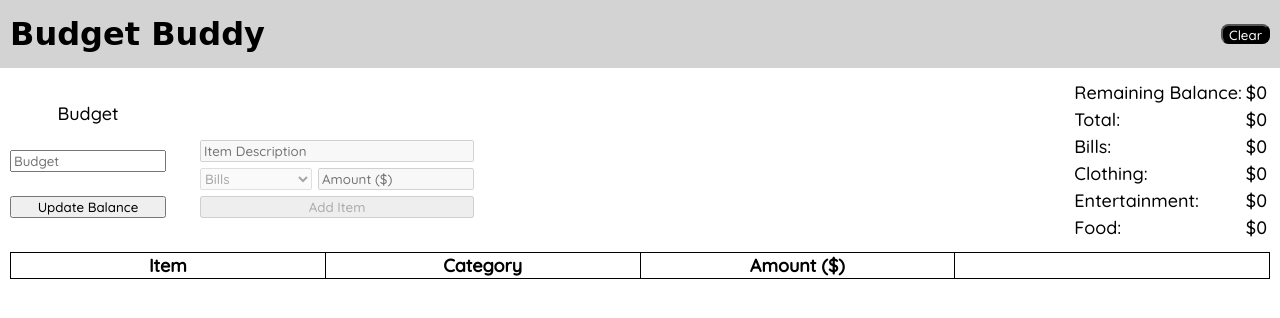
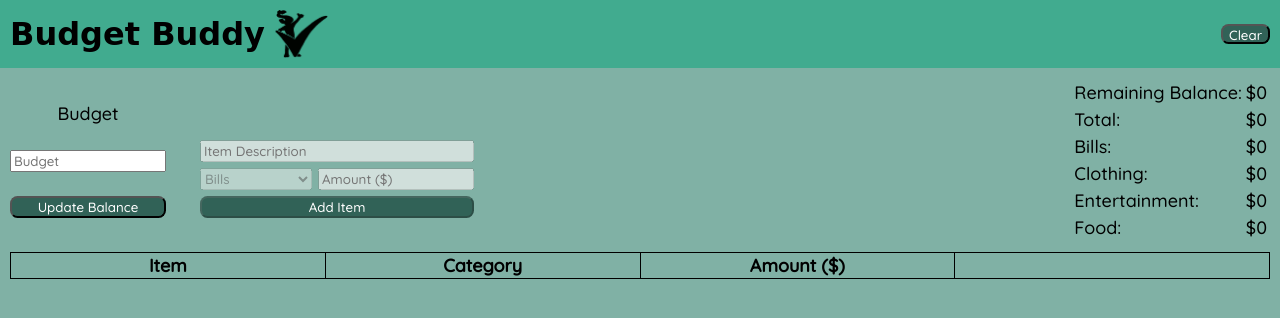
Before and after one commit to TysonWalkerII/budget-buddy-2, a plain HTML site: page index.html in a window 1280 px wide. Drawn offline with Linux system fonts and the light colour scheme; a web font is replaced by a local one.

Commit message:
color schemes and logo

```diff
--- a/index.html
+++ b/index.html
@@ -23,7 +23,15 @@
   </head>
   <body>
     <header class="header">
-      <h1 class="page-title">Budget Buddy</h1>
+      <div class="title-logo-container">
+        <h1 class="page-title">Budget Buddy</h1>
+        <img
+          src="assets/budget-buddy-logo.png"
+          alt="Bugdet Buddy logo"
+          class="logo"
+        />
+      </div>
+
       <button class="clear">Clear</button>
     </header>
     <main class="main">
--- a/styles.css
+++ b/styles.css
@@ -2,6 +2,7 @@
 body {
   margin: 0;
   padding: 0;
+  background-color: #80b1a5;
 }
 
 .header {
@@ -11,6 +12,16 @@ body {
   padding: 10px;
   align-items: center;
   font-family: "Londrina Solid", cursive;
+  background-color: #41ab8f;
+}
+
+.title-logo-container {
+  display: flex;
+}
+
+.logo {
+  height: 48px;
+  padding-left: 10px;
 }
 
 .main {
@@ -25,20 +36,17 @@ body {
 
 .clear {
   height: 20px;
-  background-color: black;
-  color: white;
-  border-radius: 7.5px;
 }
 
 .delete {
   height: 20px;
-  background-color: black;
-  color: white;
-  border-radius: 7.5px;
 }
 
 button {
   font-family: "Quicksand", sans-serif;
+  color: white;
+  background-color: #316257;
+  border-radius: 7.5px;
 }
 
 input:placeholder-shown {
```
Also changed, not shown: assets/budget-buddy-logo.png (added).
